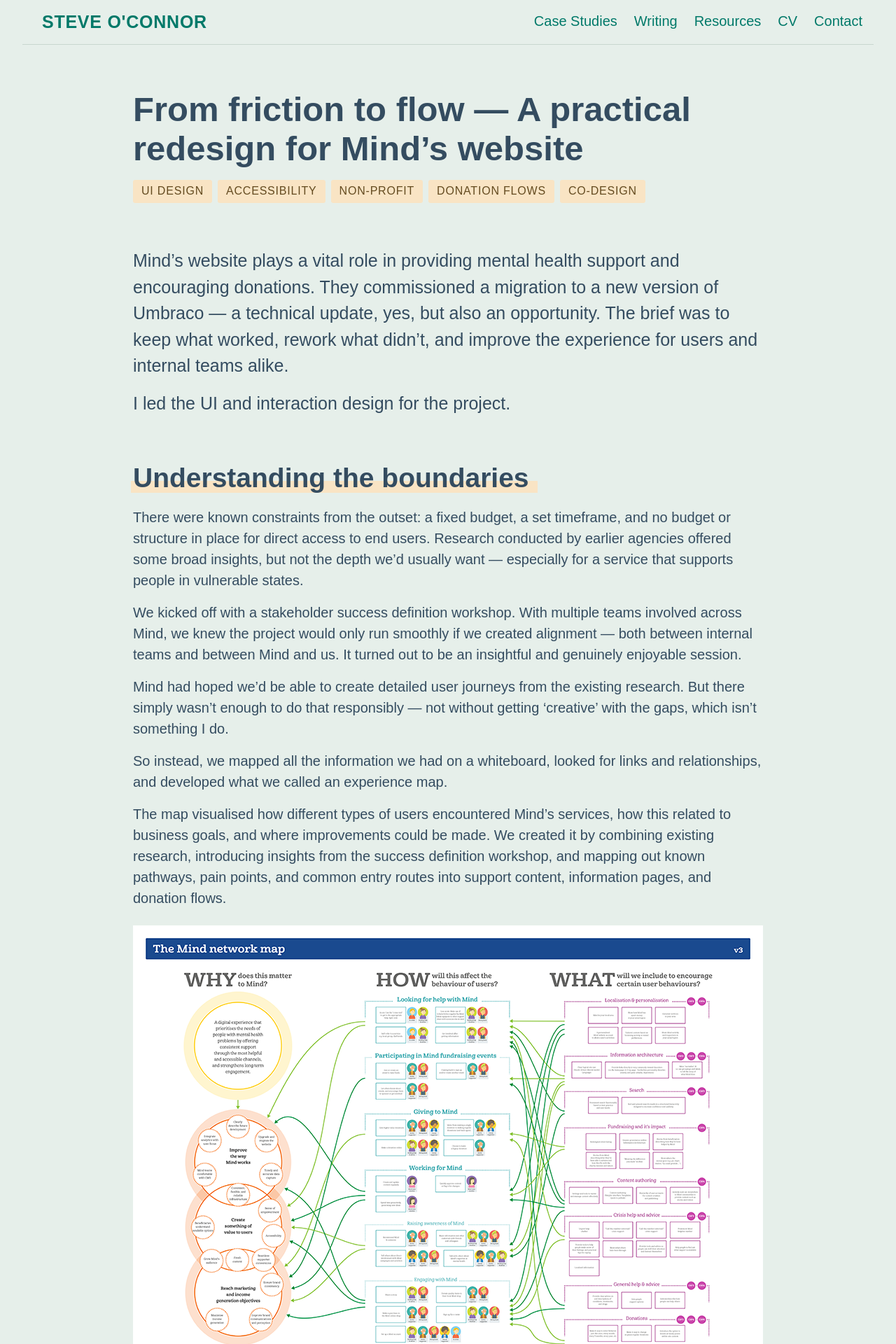
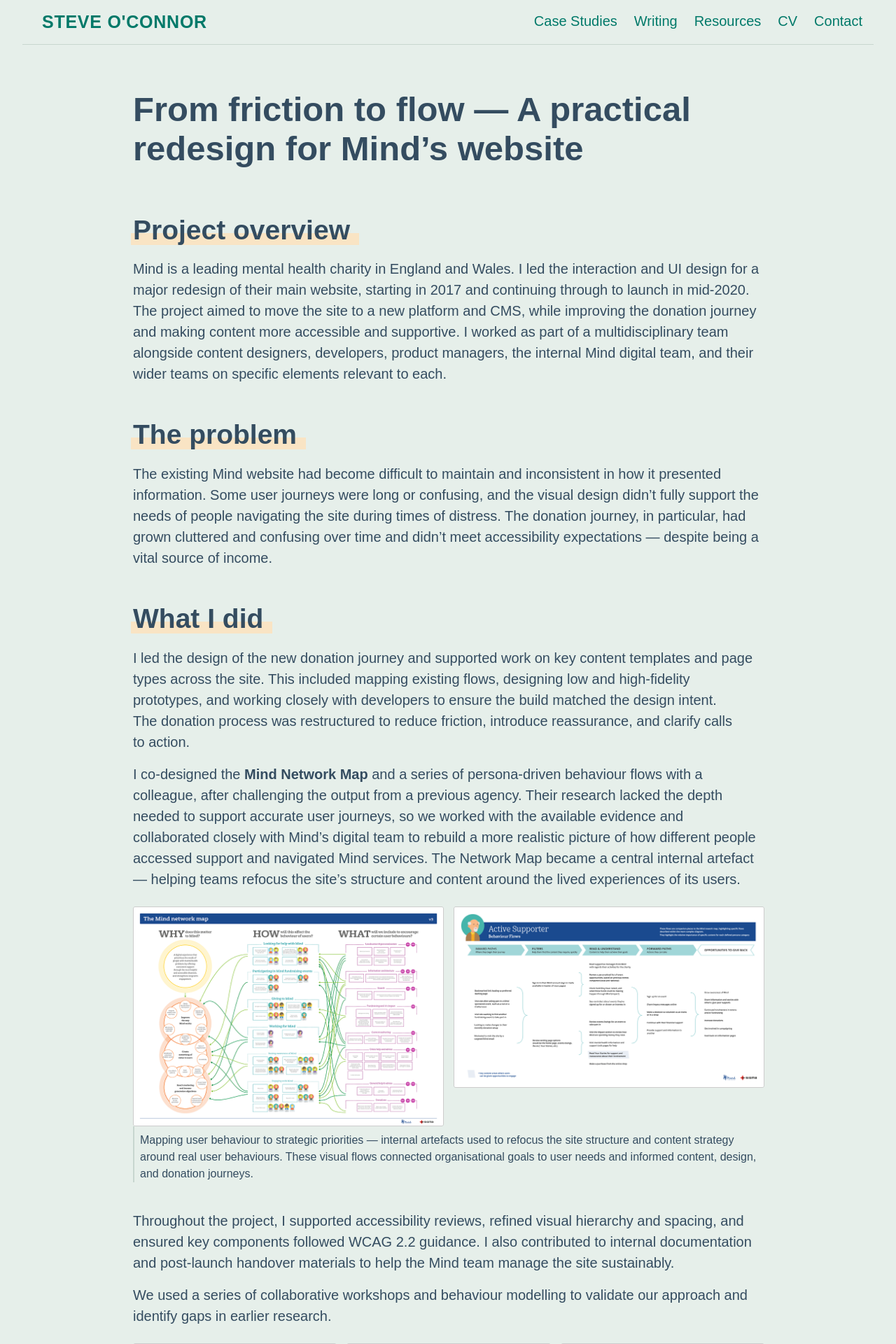
Before and after one commit to steve-oconnor/steve-oconnor.github.io, a Jekyll site: the page built from case-studies/mind-website-redesign.md, in a window 1280 px wide. Shown: the top 1920 px of the page at 70% size. Built offline with Jekyll 4.4.1, drawn with Linux system fonts in a browser that asks for light colours; some web fonts are replaced; some of the changed text lies outside the part shown.

Commit message:
Reworked Mind case study

```diff
--- a/assets/css/style.css
+++ b/assets/css/style.css
@@ -798,10 +798,14 @@
 .card {
   background-color: var(--card-bg);
   border-radius: 0 1rem 1rem 0;
-  padding: 1.5rem 2.5rem 2.5rem;
+  padding: 2.5rem 2.5rem;
   margin-bottom: 2rem;
   font-size: 1.14rem;
   border-left: 2px solid var(--border)
+}
+
+.card h2 {
+  margin: 0 0 0;
 }
 
 .card a {
--- a/case-studies/mind-website-redesign.md
+++ b/case-studies/mind-website-redesign.md
@@ -2,120 +2,73 @@
 layout: default
 title: From friction to flow — A practical redesign for Mind’s website
 permalink: /case-studies/mind-website-redesign/
-tags:
-  - UI Design
-  - Accessibility
-  - Non-profit
-  - Donation Flows
-  - Co-design
 ---
 
 <article>
 
     <header class="article-header">
         <h1>From friction to flow — A practical redesign for Mind’s website</h1>
-        <ul class="tags">
-            <li>UI Design</li>
-            <li>Accessibility</li>
-            <li>Non-profit</li>
-            <li>Donation Flows</li>
-            <li>Co-design</li>
-        </ul>
     </header>
 
-    <div class="intro-wrapper">
-        <p>Mind’s website plays a vital role in providing mental health support and encouraging donations. They commissioned a migration to a new version of Umbraco — a technical update, yes, but also an opportunity. The brief was to keep what worked, rework what didn’t, and improve the experience for users and internal teams alike.</p>
+    <h2><span class="highlight">Project overview</span></h2>
 
-        <p>I led the UI and interaction design for the project.</p>
-    </div>
+    <p>Mind is a leading mental health charity in England and Wales. I led the interaction and UI design for a major redesign of their main website, starting in 2017 and continuing through to launch in mid-2020. The project aimed to move the site to a new platform and CMS, while improving the donation journey and making content more accessible and supportive. I worked as part of a multidisciplinary team alongside content designers, developers, product managers, the internal Mind digital team, and their wider teams on specific elements relevant to each.</p>
 
-    <h2><span class="highlight">Understanding the boundaries</span></h2>
+    <h2><span class="highlight">The problem</span></h2>
 
-    <p>There were known constraints from the outset: a fixed budget, a set timeframe, and no budget or structure in place for direct access to end users. Research conducted by earlier agencies offered some broad insights, but not the depth we’d usually want — especially for a service that supports people in vulnerable states.</p>
-    <p>We kicked off with a stakeholder success definition workshop. With multiple teams involved across Mind, we knew the project would only run smoothly if we created alignment — both between internal teams and between Mind and us. It turned out to be an insightful and genuinely enjoyable session.</p>
-    <p>Mind had hoped we’d be able to create detailed user journeys from the existing research. But there simply wasn’t enough to do that responsibly — not without getting ‘creative’ with the gaps, which isn’t something I do.</p>
-    <p>So instead, we mapped all the information we had on a whiteboard, looked for links and relationships, and developed what we called an experience map.</p>
-    <p>The map visualised how different types of users encountered Mind’s services, how this related to business goals, and where improvements could be made. We created it by combining existing research, introducing insights from the success definition workshop, and mapping out known pathways, pain points, and common entry routes into support content, information pages, and donation flows.</p>
+    <p>The existing Mind website had become difficult to maintain and inconsistent in how it presented information. Some user journeys were long or confusing, and the visual design didn’t fully support the needs of people navigating the site during times of distress. The donation journey, in particular, had grown cluttered and confusing over time and didn’t meet accessibility expectations — despite being a vital source of income.</p>
 
-    <figure>
-        <img src="/assets/img/case-studies/mind/mind_network_map.png" alt="The Mind Experience Map">
+    <h2><span class="highlight">What I did</span></h2>
+
+    <p>I led the design of the new donation journey and supported work on key content templates and page types across the site. This included mapping existing flows, designing low and high-fidelity prototypes, and working closely with developers to ensure the build matched the design intent. The donation process was restructured to reduce friction, introduce reassurance, and clarify calls to action.</p>
+
+    <p>I co-designed the <strong>Mind Network Map</strong> and a series of persona-driven behaviour flows with a colleague, after challenging the output from a previous agency. Their research lacked the depth needed to support accurate user journeys, so we worked with the available evidence and collaborated closely with Mind’s digital team to rebuild a more realistic picture of how different people accessed support and navigated Mind services. The Network Map became a central internal artefact — helping teams refocus the site’s structure and content around the lived experiences of its users.</p>
+
+    <figure class="image-group">
+        <div class="image-row">
+            <img src="/assets/img/case-studies/mind/mind_network_map.png" alt="Diagram titled 'The Mind network map' showing a flow from organisational goals through user behaviours to content and feature decisions. The map links strategic aims to how users engage with Mind and what digital elements support that behaviour.">
+            <img src="/assets/img/case-studies/mind/mind_persona_behaviour_flow.png" alt="Behaviour flow diagram for an ‘Active Supporter’ persona. Shows how users enter the site, filter content, read and understand information, and move toward actions such as donating or signing up for events.">
+        </div>
         <figcaption>
-            The Mind Network Map — a strategic visual connecting user pathways with service content and business needs.
+            Mapping user behaviour to strategic priorities — internal artefacts used to refocus the site structure and content strategy around real user behaviours. These visual flows connected organisational goals to user needs and informed content, design, and donation journeys.
         </figcaption>
     </figure>
 
-    <p>After I refined the visual into something more digestible, I shared it back with the team. They immediately dubbed it the “Mind Network Map” — and were genuinely enthusiastic about using it across the project.</p>
-    <p>Alongside the map, I also developed a set of persona behaviour flows — lightweight, plausible pathways that reflected different user types and their likely goals. These helped fill the gap left by the incomplete research and allowed us to design with specificity, without fabricating detail. They worked well in guiding both content priorities and design decisions.</p>
+    <p>Throughout the project, I supported accessibility reviews, refined visual hierarchy and spacing, and ensured key components followed WCAG 2.2 guidance. I also contributed to internal documentation and post-launch handover materials to help the Mind team manage the site sustainably.</p>
 
-    <figure>
-        <img src="/assets/img/case-studies/mind/mind_persona_behaviour_flow.png" alt="An example of a Mind behaviour flow showing an active supporter's inward paths, filters, reading and understanding, forward paths, and opportunities to give back.">
+    <p>We used a series of collaborative workshops and behaviour modelling to validate our approach and identify gaps in earlier research.</p>
+
+    <figure class="image-group">
+        <div class="image-row">
+            <img src="/assets/img/case-studies/mind/stakeholder_workshop_1.jpg" alt="Large stakeholder workshop with multiple teams around tables, collaborating with sticky notes, worksheets, and group discussion.">
+            <img src="/assets/img/case-studies/mind/mind_codesign_workshop_1.jpg" alt="Two team members sorting and adding sticky notes to a glass wall of printed user journeys during a co-design workshop.">
+            <img src="/assets/img/case-studies/mind/mind_codesign_workshop_3.jpg" alt="Group of five team members discussing annotated wireframes and content patterns during a co-design session.">
+        </div>
         <figcaption>
-            Sample behaviour flow: designed to reflect realistic goals and decisions for a specific user type
+            Facilitating co-design and alignment workshops — these sessions brought together internal teams, stakeholders, and content specialists to map user journeys, define core content needs, and align service goals. Activities included behaviour modelling, annotation of content flows, and group prioritisation to support a shared vision for the redesigned site.
         </figcaption>
     </figure>
 
-    <p>Next, I worked closely with a user research colleague to engage Mind’s internal teams in a series of co-design workshops. Their day-to-day proximity to user challenges made them a valuable proxy. We used the core content model and service journey mapping techniques to work with them on defining user needs and success criteria across key parts of the site.</p>
+    <h2><span class="highlight">The outcome</span></h2>
 
-    <h2><span class="highlight">Designing the donation journey</span></h2>
-
-    <p>The donation flow was a clear priority. Mind needed it to perform better — not so much through persuasion, but through clarity. People wanted to donate, but the path was confusing.</p>
-    <p>I began by mapping the existing journey, identifying friction points such as duplicate CTAs, unclear gift options, and disjointed transitions. From there, I prototyped a streamlined flow: fewer steps, clearer microcopy, and a visual design that reduced noise. Cognitive load was a key consideration. The redesigned interface introduced clear hierarchy, persuasive and supportive copy, focused calls to action, and reassuring progress indicators.</p>
-    <p>The result was measurable. With a new Google Analytics setup in place, we tracked a 70% increase in online donations post-launch, compared to the 12-month baseline prior to redesign.</p>
+    <p>The new site launched in summer 2020. Within the first month, Mind saw a 70% increase in online donations, attributed to the new journey’s improved clarity, reduced steps, and greater trust signals. The new templates made it easier for content editors to maintain consistency, with call centre feedback and usage stats showing improved understanding and readability.</p>
+    <p>Feedback from both internal and external stakeholders was positive — particularly around the simplification of key journeys and the improved emotional tone of the site. One of the clearest examples was the redesigned donation flow — a focused change that made a measurable difference.</p>
 
     <figure class="image-group">
         <div class="image-row">
-            <img src="/assets/img/case-studies/mind/donate_pg_before.jpg" alt="A screenshot of the old Mind donation page.">
-            <img src="/assets/img/case-studies/mind/donate_pg_after.jpg" alt="A screenshot of the revised Mind donation page.">
+            <img src="/assets/img/case-studies/mind/donate_pg_before.jpg" alt="Previous version of Mind’s donation page with handwritten-style text, less structured layout, and less prominent donation options.">
+            <img src="/assets/img/case-studies/mind/donate_pg_after.jpg" alt="Redesigned Mind donation page featuring simplified options for one-off and monthly donations, clear CTAs, impact messaging, and testimonials.">
         </div>
         <figcaption>
-            Before and after: the redesigned donation page reduced visual clutter, clarified giving options, and set a calmer tone — part of a journey that helped increase online donations by 70%.
+            Before and after: redesigning the Mind donation journey — the new layout introduced clearer steps, more focused messaging, and reassurance through testimonials and impact stats. This helped increase online donations by 70% after launch.
         </figcaption>
     </figure>
 
-    <h2><span class="highlight">Structuring support content</span></h2>
+    <h2><span class="highlight">What I learned</span></h2>
 
-    <p>Alongside the donation journey, I led the redesign of Mind’s information pages — a critical part of the site often accessed by people in distress. The content had to be findable, easy to absorb, and presented with care.</p>
-    <p>The previous site was visually cluttered — too many competing elements and messages on a single page. Given Mind’s mission to bring clarity and support to people in crisis, I focused on stripping back the noise. Working with a content designer and the teams at Mind, I developed modular templates with strong typographic hierarchy, clear visual signposting, and consistent page structures. We designed for scannability and accessibility — prioritising what users needed to know first, and removing distractions that might overwhelm.</p>
-    <p>e also addressed long-standing readability issues. The existing font choices made it harder for many users to engage with the content — particularly on mobile. I gave the team guidance on selecting clear, accessible typefaces, and the marketing team chose a new font set for the redesign.</p>
-    <p>The templates also gave internal teams more control, reducing reliance on bespoke layouts while maintaining consistency across the site.</p>
+    <p>Even the most content-rich websites benefit from structural simplification — especially when users are emotionally overloaded. This project reinforced how crucial accessible interaction design is in the mental health space. It also reminded me that performance improvements often come from small, considered changes rather than big dramatic ones.</p>
 
-    <h2><span class="highlight">Co-design in context</span></h2>
-
-    <p>The co-design sessions helped shape both the donation and information design work. Internal teams brought a grounded view of what users struggle with — but also surfaced issues we hadn’t expected. In one session, we discovered staff regularly struggled to find their own resources on the site, prompting us to think more inclusively about navigation and internal search.</p>
-    <p>Throughout, I created and refined the prototypes that supported this work — iterating based on feedback, presenting back to stakeholders, and ensuring all proposed components met accessibility requirements. That included everything from contrast ratios and heading structure to interaction patterns and focus states.</p>
-
-    <figure class="image-group">
-        <div class="image-row">
-            <img src="/assets/img/case-studies/mind/stakeholder_workshop_1.jpg" alt="Multiple teams collaborating around round tables in a large, open workshop setting, using sticky notes and paper templates to explore site and service design ideas.">
-            <img src="/assets/img/case-studies/mind/mind_codesign_workshop_1.jpg" alt="Two people arranging sticky notes on a glass wall during a design workshop, with printed core content flows and colour-coded notes visible in the background.">
-            <img src="/assets/img/case-studies/mind/mind_codesign_workshop_3.jpg" alt="A group of participants discussing design ideas in front of a wall of annotated core content flows and research notes, during a co-design workshop.">
-        </div>
-        <figcaption>
-            Stakeholder workshop, and co-designing with Mind’s internal teams using service journey mapping and core content modelling exercises
-        </figcaption>
-    </figure>
-
-    <h2><span class="highlight">Building the right thing, the right way</span></h2>
-
-    <p>Once designs were agreed, I liaised directly with the development team to ensure they were implemented as intended. There were a few issues with the initial build — not unusual for a project of this scope — but I worked closely with the developers to flag and resolve those quickly. By launch, everything had been built to spec.</p>
-
-    <h2><span class="highlight">Reflections</span></h2>
-
-    <p>This wasn’t a full rebrand or a blank slate. It was a focused, practical redesign with real constraints — and that’s what made it interesting.</p>
-    <p>We improved the clarity of information for people seeking support. We made it easier for people to donate, and they did. We brought consistency to a large and complex site without overengineering it. And we did it all while staying within Mind’s existing brand — extending it thoughtfully, not reinventing it.</p>
-    <p>I’m proud of the donation flow redesign and the measurable uplift it achieved. But I’m just as proud of the smaller details — the page templates that now better support real people, the design decisions made with care, and the collaboration that made it possible.</p>
-    <p>It’s a good reminder that even within brand and platform constraints, considered interaction design can lead to real-world impact — when done with focus, clarity, and empathy.</p>
-
-    <h2><span class="highlight">Highlights</span></h2>
-    <ul>
-        <li>70% increase in online donations following redesign</li>
-        <li>Modular, accessible templates created for core information content</li>
-        <li>UI and interaction design delivered under tight budget and research constraints.</li>
-        <li>Strategic use of experience mapping and behaviour flows to guide decisions</li>
-        <li>Excellent long term relationship developed with Mind</li>
-    </ul>
-
-    <p>Since the redesign Mind have gone through a brand redevelopment with branding agency DesignStudio. They kept the logo but changed fonts, and developed the colour palette and messaging. <span class="visually-hidden">(opens in new tab) </span><a href="https://www.mind.org.uk/" target="_blank" rel="noopener noreferrer">Take a look at the site now</a>.</p>
+    <p>Since the redesign Mind has gone through a brand redevelopment with branding agency DesignStudio. They kept the logo but changed fonts, and developed the colour palette and messaging. <span class="visually-hidden">(opens in new tab) </span><a href="https://www.mind.org.uk/" target="_blank" rel="noopener noreferrer">Take a look at the site now</a>.</p>
 
 </article>
 
```
Also changed, not shown: case-studies.md (+2 -16 lines), 7 other files.
